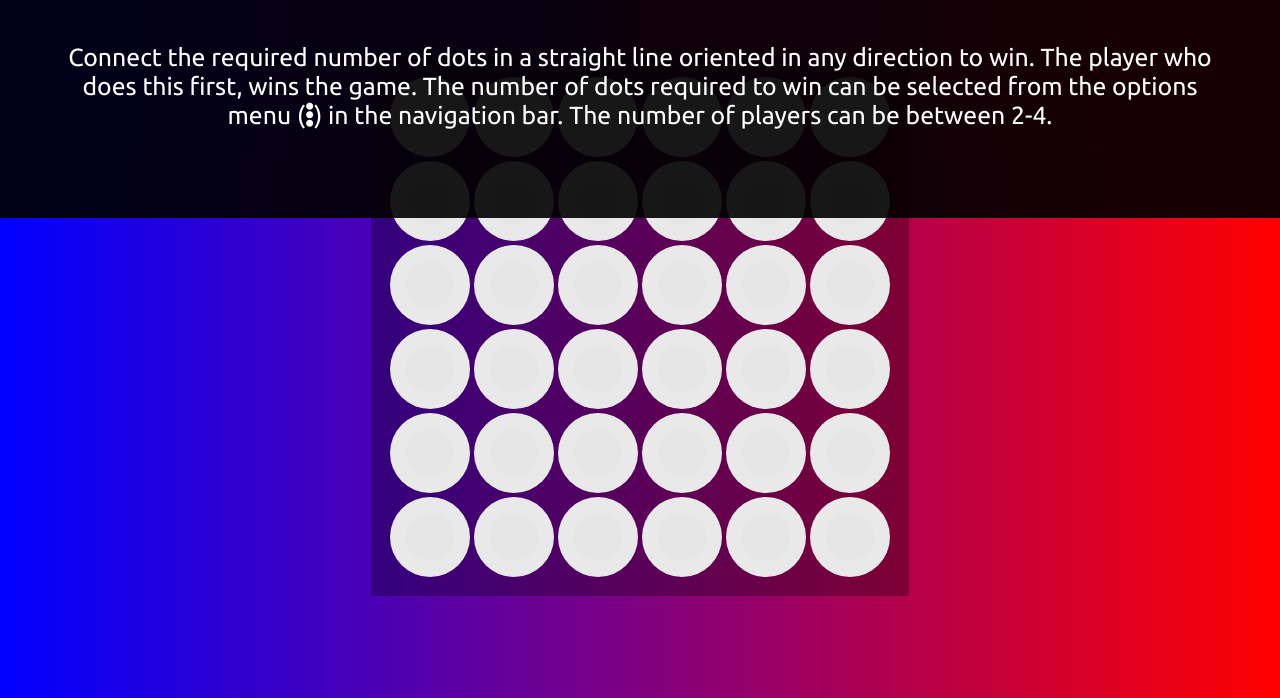
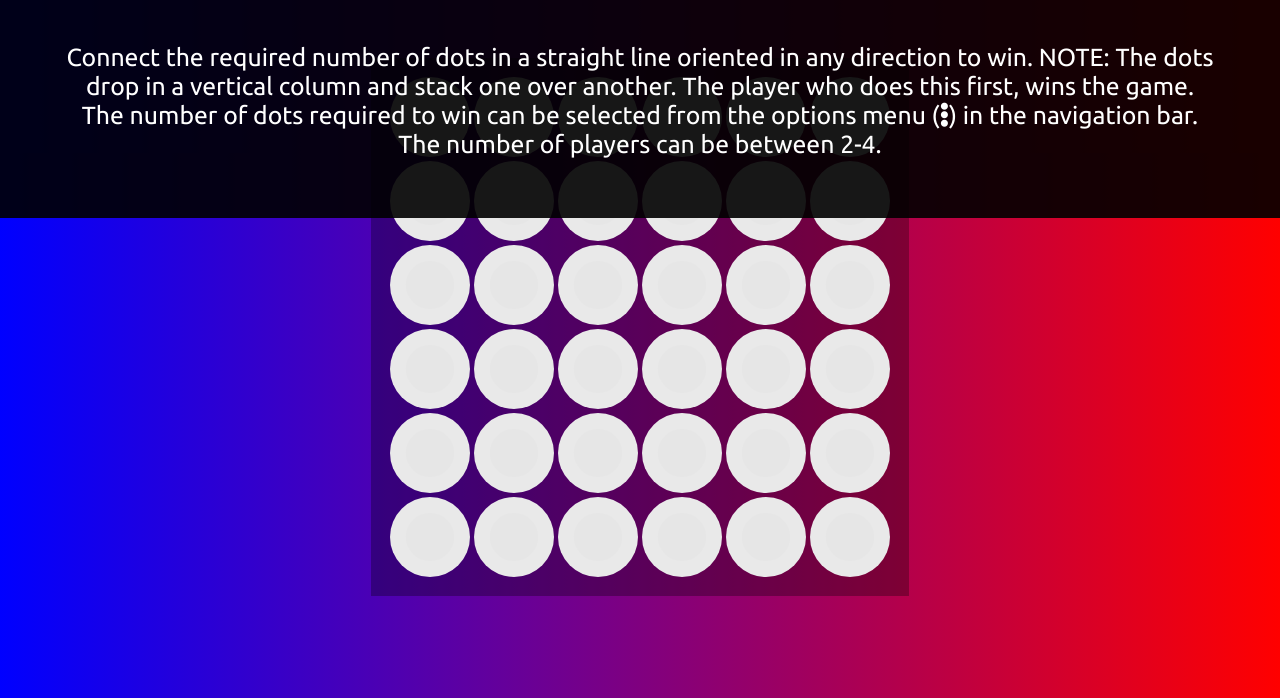
Before and after one commit to ShivanshRakesh/dot-connect, a plain HTML site: page index.html in a window 1280 px wide. Both pictures are taken after a click on the link 1135 px from the left and 49 px from the top of the page. Shown: the part 102-800 px from the top of the page. Drawn offline with Linux system fonts and the light colour scheme.

Commit message:
Updated info.

```diff
--- a/index.html
+++ b/index.html
@@ -60,6 +60,7 @@
 
   <div class="info">
     <p>Connect the required number of dots in a straight line oriented in any direction to win.
+      NOTE: The dots drop in a vertical column and stack one over another.
       The player who does this first, wins the game.
       The number of dots required to win can be selected from the options menu
       (<i class="fas fa-ellipsis-v"></i>) in the navigation bar.
```
